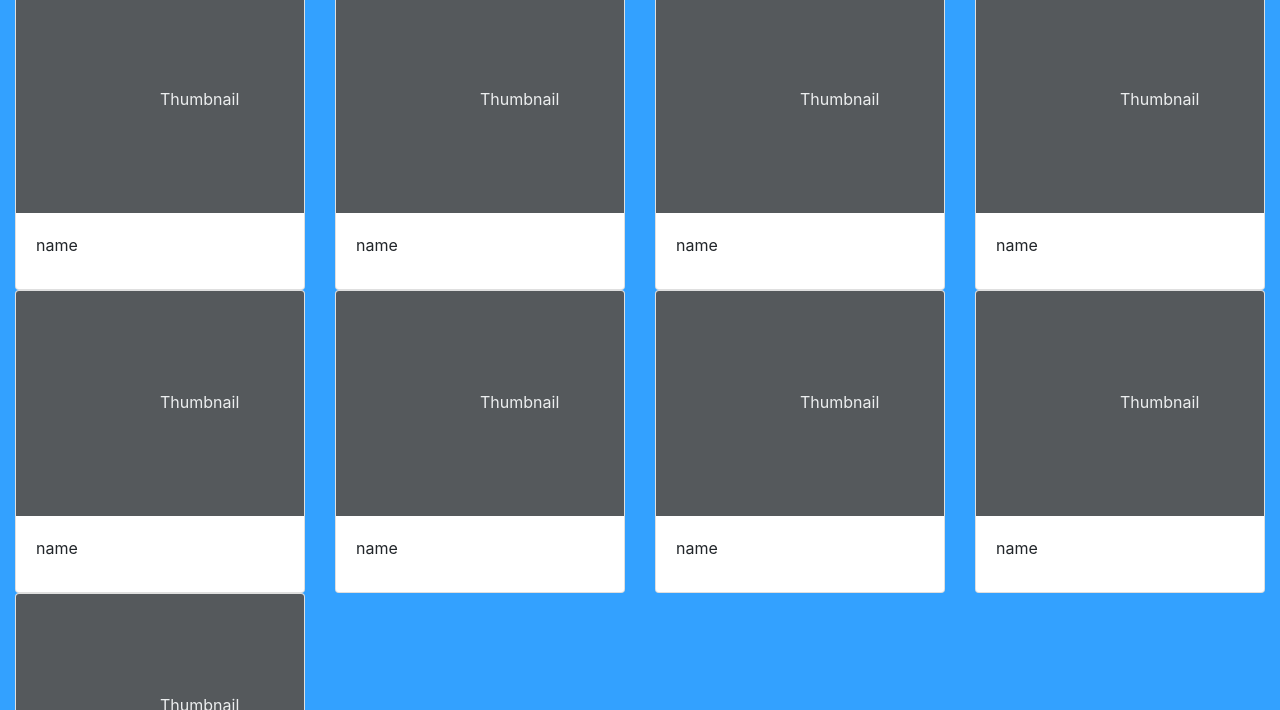
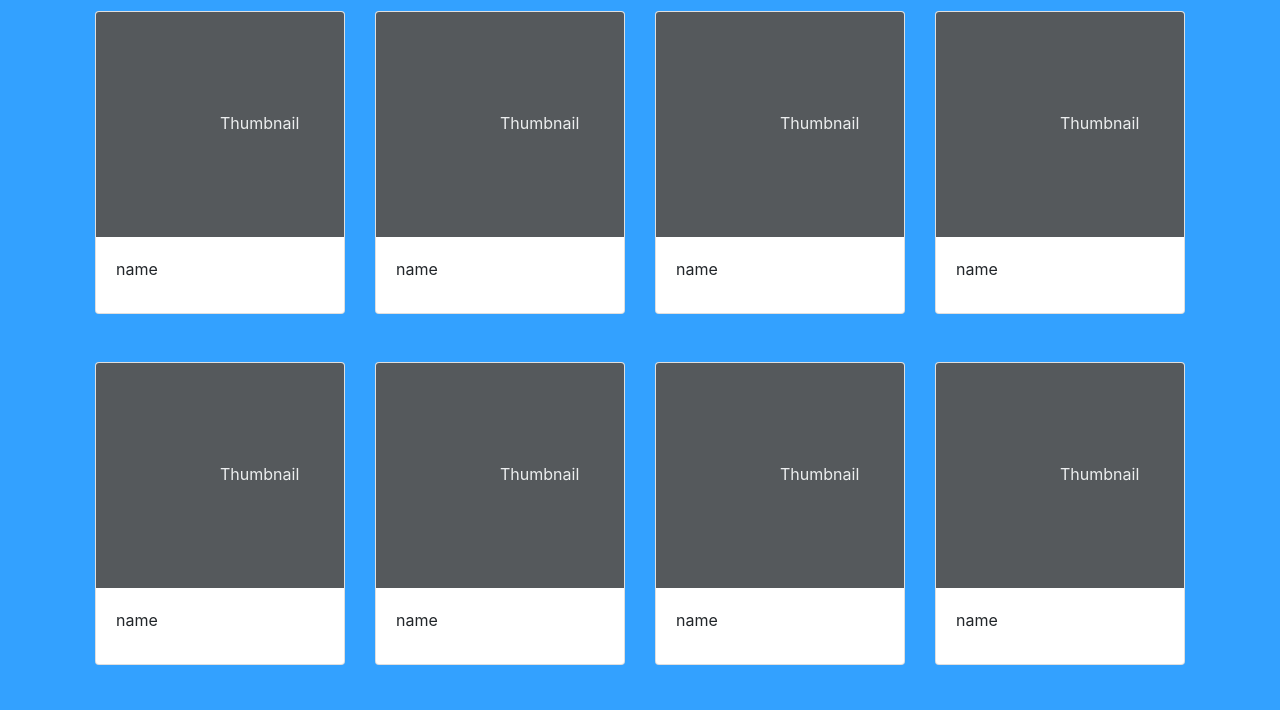
Before and after one commit to kaustubhvasagadekar/yolomed-web-dev, a plain HTML site: page index.html in a window 1280 px wide. Shown: the part 89-799 px from the top of the page. Drawn offline with nearby package versions, Linux system fonts and the light colour scheme.

Commit message:
added padding

```diff
--- a/index.html
+++ b/index.html
@@ -86,7 +86,7 @@
       <div class="container-fluid">
         <div ></div>
         <div class="row ">
-          <div class="col-3">
+          <div class="col-3 py-4">
             <div class="card shadow-sm">
               <svg class="bd-placeholder-img card-img-top" width="100%" height="225" xmlns="http://www.w3.org/2000/svg" role="img" aria-label="Placeholder: Thumbnail" preserveAspectRatio="xMidYMid slice" focusable="false"><title>Placeholder</title><rect width="100%" height="100%" fill="#55595c"></rect><text x="50%" y="50%" fill="#eceeef" dy=".3em">Thumbnail</text></svg>
 
@@ -99,7 +99,7 @@
               </div>
             </div>
           </div>
-          <div class="col-3">
+          <div class="col-3 py-4">
         <div class="card shadow-sm">
               <svg class="bd-placeholder-img card-img-top" width="100%" height="225" xmlns="http://www.w3.org/2000/svg" role="img" aria-label="Placeholder: Thumbnail" preserveAspectRatio="xMidYMid slice" focusable="false"><title>Placeholder</title><rect width="100%" height="100%" fill="#55595c"></rect><text x="50%" y="50%" fill="#eceeef" dy=".3em">Thumbnail</text></svg>
 
@@ -112,7 +112,7 @@
               </div>
             </div>
           </div>
-          <div class="col-3">
+          <div class="col-3 py-4">
         <div class="card shadow-sm">
               <svg class="bd-placeholder-img card-img-top" width="100%" height="225" xmlns="http://www.w3.org/2000/svg" role="img" aria-label="Placeholder: Thumbnail" preserveAspectRatio="xMidYMid slice" focusable="false"><title>Placeholder</title><rect width="100%" height="100%" fill="#55595c"></rect><text x="50%" y="50%" fill="#eceeef" dy=".3em">Thumbnail</text></svg>
 
@@ -126,7 +126,7 @@
             </div>
           </div>
 
-          <div class="col-3">
+          <div class="col-3 py-4">
         <div class="card shadow-sm">
               <svg class="bd-placeholder-img card-img-top" width="100%" height="225" xmlns="http://www.w3.org/2000/svg" role="img" aria-label="Placeholder: Thumbnail" preserveAspectRatio="xMidYMid slice" focusable="false"><title>Placeholder</title><rect width="100%" height="100%" fill="#55595c"></rect><text x="50%" y="50%" fill="#eceeef" dy=".3em">Thumbnail</text></svg>
 
@@ -139,7 +139,7 @@
               </div>
             </div>
           </div>
-          <div class="col-3">
+          <div class="col-3 py-4">
         <div class="card shadow-sm">
               <svg class="bd-placeholder-img card-img-top" width="100%" height="225" xmlns="http://www.w3.org/2000/svg" role="img" aria-label="Placeholder: Thumbnail" preserveAspectRatio="xMidYMid slice" focusable="false"><title>Placeholder</title><rect width="100%" height="100%" fill="#55595c"></rect><text x="50%" y="50%" fill="#eceeef" dy=".3em">Thumbnail</text></svg>
 
@@ -152,7 +152,7 @@
               </div>
             </div>
           </div>
-          <div class="col-3">
+          <div class="col-3 py-4">
         <div class="card shadow-sm">
               <svg class="bd-placeholder-img card-img-top" width="100%" height="225" xmlns="http://www.w3.org/2000/svg" role="img" aria-label="Placeholder: Thumbnail" preserveAspectRatio="xMidYMid slice" focusable="false"><title>Placeholder</title><rect width="100%" height="100%" fill="#55595c"></rect><text x="50%" y="50%" fill="#eceeef" dy=".3em">Thumbnail</text></svg>
 
@@ -166,7 +166,7 @@
             </div>
           </div>
 
-          <div class="col-3">
+          <div class="col-3 py-4">
         <div class="card shadow-sm">
               <svg class="bd-placeholder-img card-img-top" width="100%" height="225" xmlns="http://www.w3.org/2000/svg" role="img" aria-label="Placeholder: Thumbnail" preserveAspectRatio="xMidYMid slice" focusable="false"><title>Placeholder</title><rect width="100%" height="100%" fill="#55595c"></rect><text x="50%" y="50%" fill="#eceeef" dy=".3em">Thumbnail</text></svg>
 
@@ -179,7 +179,7 @@
               </div>
             </div>
           </div>
-          <div class="col-3">
+          <div class="col-3 py-4">
         <div class="card shadow-sm">
               <svg class="bd-placeholder-img card-img-top" width="100%" height="225" xmlns="http://www.w3.org/2000/svg" role="img" aria-label="Placeholder: Thumbnail" preserveAspectRatio="xMidYMid slice" focusable="false"><title>Placeholder</title><rect width="100%" height="100%" fill="#55595c"></rect><text x="50%" y="50%" fill="#eceeef" dy=".3em">Thumbnail</text></svg>
 
@@ -192,7 +192,7 @@
               </div>
             </div>
           </div>
-          <div class="col-3">
+          <div class="col-3 py-4">
         <div class="card shadow-sm">
               <svg class="bd-placeholder-img card-img-top" width="100%" height="225" xmlns="http://www.w3.org/2000/svg" role="img" aria-label="Placeholder: Thumbnail" preserveAspectRatio="xMidYMid slice" focusable="false"><title>Placeholder</title><rect width="100%" height="100%" fill="#55595c"></rect><text x="50%" y="50%" fill="#eceeef" dy=".3em">Thumbnail</text></svg>
 
--- a/styles.css
+++ b/styles.css
@@ -25,7 +25,7 @@ nav .img {
 
 }
 main {
-    height: 60rem
+ margin: 0rem 5rem 0rem 5rem ;
 }
 
 .btn-icon{
```
Lines whose indentation alone changed are shown as unchanged.
